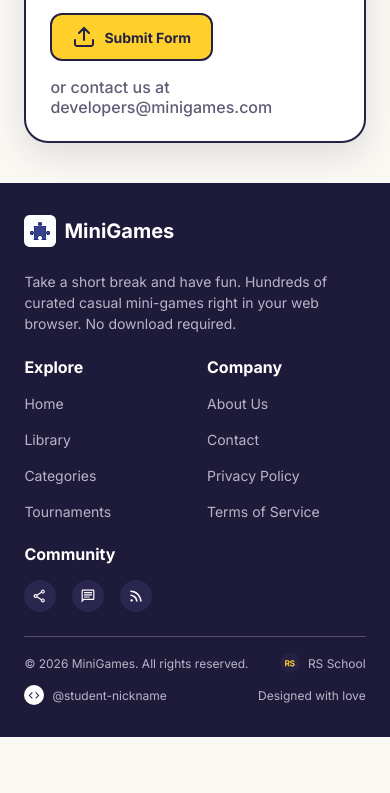
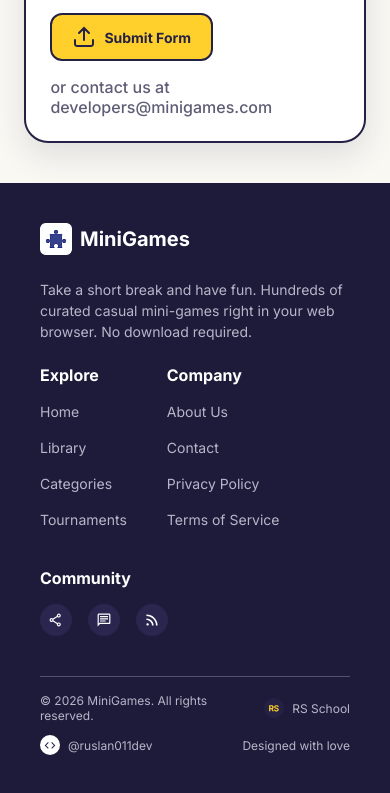
Before and after one commit to ruslan011dev/minigames, a website built with Vite: page index.html in a window 390 px wide. Shown: the part 1464-2257 px from the top of the page. Before the commit the page ends 2201 px from the top, so only its background shows below. Built offline with nearby package versions, Linux system fonts and the light colour scheme.

Commit message:
fix: stack the footer to match the tablet and mobile mockups

```diff
--- a/src/components/footer/_footer.scss
+++ b/src/components/footer/_footer.scss
@@ -6,6 +6,14 @@
     clamp($offset-mobile, 6.25vw, $section-offset-desktop);
   background-color: $color-footer;
   color: $color-on-footer;
+
+  @include tablet-down {
+    padding: $offset-tablet;
+  }
+
+  @include mobile-down {
+    padding: $spacing-xl $offset-mobile;
+  }
 }
 
 .footer__top {
@@ -14,6 +22,11 @@
   align-items: flex-start;
   justify-content: space-between;
   gap: clamp($spacing-lg, 4vw, $spacing-4xl);
+
+  @include tablet-down {
+    flex-direction: column;
+    gap: $spacing-lg;
+  }
 }
 
 .footer__brand {
@@ -22,6 +35,12 @@
   gap: $spacing-lg;
   flex: 1 1 240px;
   max-width: $footer-brand-max;
+
+  @include tablet-down {
+    flex-basis: auto;
+    width: 100%;
+    max-width: none;
+  }
 }
 
 .footer__logo {
@@ -59,6 +78,19 @@
   flex-wrap: wrap;
   flex: 1 1 280px;
   gap: clamp($spacing-lg, 5vw, $offset-desktop);
+
+  @include tablet-down {
+    flex-basis: auto;
+    width: 100%;
+    gap: $spacing-2xl;
+  }
+
+  @include mobile-down {
+    display: grid;
+    grid-template-columns: 1fr 1fr;
+    column-gap: $spacing-2xl;
+    row-gap: $spacing-lg;
+  }
 }
 
 .footer__column {
@@ -67,6 +99,16 @@
   gap: $spacing-md;
   flex: 1 1 120px;
   min-width: 0;
+
+  @include tablet-down {
+    flex: 0 0 auto;
+  }
+}
+
+.footer__column--social {
+  @include mobile-down {
+    grid-column: 1 / -1;
+  }
 }
 
 .footer__heading {
@@ -126,6 +168,20 @@
   margin-top: clamp($spacing-lg, 4vw, $spacing-2xl);
   padding-top: clamp($offset-mobile, 2vw, $spacing-lg);
   border-top: 1px solid $color-footer-line;
+
+  @include tablet-down {
+    margin-top: $spacing-2xl;
+    padding-top: $spacing-md;
+  }
+
+  @include mobile-down {
+    display: grid;
+    grid-template-columns: auto auto;
+    justify-content: start;
+    gap: $spacing-sm $spacing-md;
+    margin-top: $spacing-lg;
+    padding-top: $spacing-sm;
+  }
 }
 
 .footer__copy,
@@ -138,6 +194,17 @@
 
 .footer__copy {
   flex: 1 1 180px;
+
+  @include mobile-down {
+    grid-column: 1 / -1;
+    flex: none;
+  }
+}
+
+.footer__love {
+  @include mobile-down {
+    display: none;
+  }
 }
 
 .footer__credit {
--- a/src/components/footer/footer.ts
+++ b/src/components/footer/footer.ts
@@ -181,7 +181,7 @@
 
     const github = document.createElement('a');
     github.className = 'footer__credit';
-    github.href = 'https://github.com/rolling-scopes-school';
+    github.href = 'https://github.com/ruslan011dev';
     github.target = '_blank';
     github.rel = 'noreferrer noopener';
 
@@ -190,7 +190,7 @@
     githubIcon.alt = '';
 
     const githubLabel = document.createElement('span');
-    githubLabel.textContent = '@student-nickname';
+    githubLabel.textContent = '@ruslan011dev';
 
     github.append(githubIcon, githubLabel);
 
```
